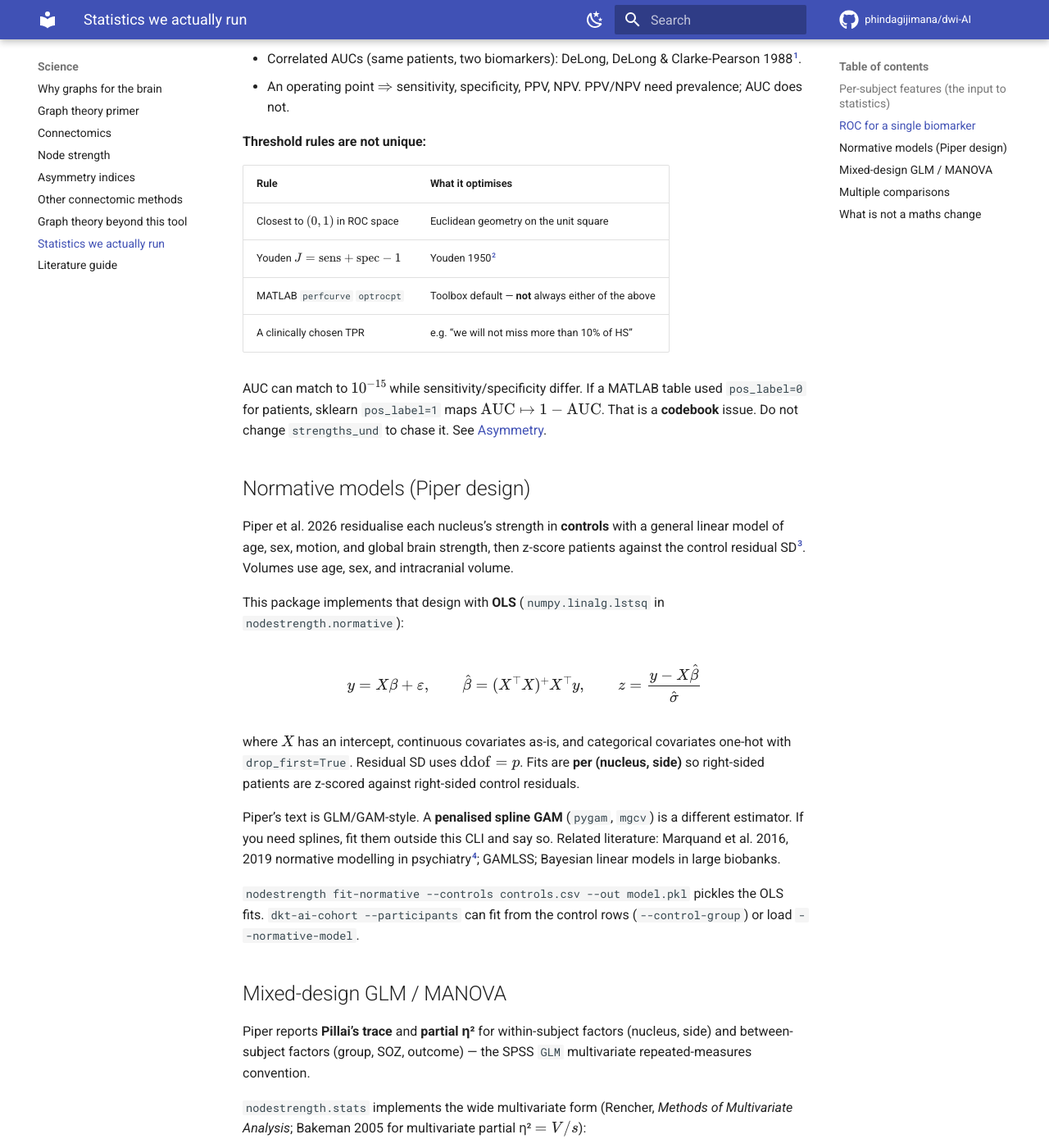
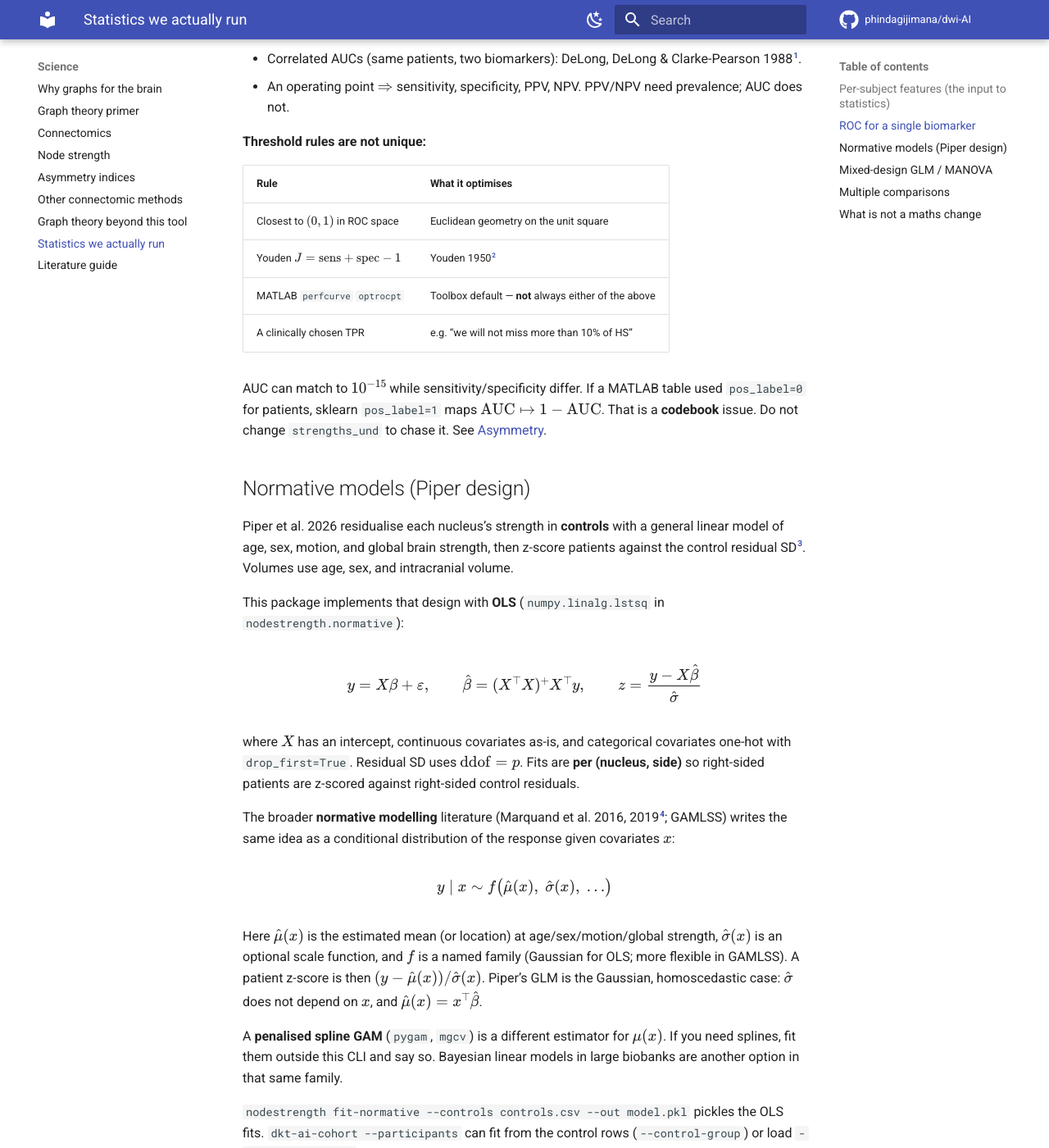
Before and after one commit to phindagijimana/dwi-AI, an MkDocs documentation site: the page built from docs/science/statistics.md, in a window 1280 px wide and 1400 px high, scrolled down 805 px. Shown: the whole window at 82% size. Built offline with MkDocs 1.6.1 and Material for MkDocs 9.7.7, drawn with Linux system fonts in a browser that asks for light colours; comment, search, counter and statistics services are not loaded; part of the change alters nothing that is shown; some of the changed text lies outside the part shown.

Commit message:
Fix MathJax so display equations render instead of raw LaTeX.
Configure arithmatex delimiters and rewrite the GAMLSS/normative model as y | x ~ f(μ̂(x), σ̂(x), …).

Co-authored-by: Cursor <cursoragent@cursor.com>

```diff
--- /dev/null
+++ b/docs/javascripts/mathjax.js
@@ -0,0 +1,19 @@
+window.MathJax = {
+  tex: {
+    inlineMath: [["\\(", "\\)"]],
+    displayMath: [["\\[", "\\]"]],
+    processEscapes: true,
+    processEnvironments: true,
+  },
+  options: {
+    ignoreHtmlClass: ".*|",
+    processHtmlClass: "arithmatex",
+  },
+};
+
+document$.subscribe(() => {
+  MathJax.startup.output.clearCache();
+  MathJax.typesetClear();
+  MathJax.texReset();
+  MathJax.typesetPromise();
+});
--- a/docs/science/statistics.md
+++ b/docs/science/statistics.md
@@ -46,7 +46,15 @@ y = X\beta + \varepsilon, \qquad \hat\beta = (X^\top X)^{+} X^\top y, \qquad z =
 
 where \(X\) has an intercept, continuous covariates as-is, and categorical covariates one-hot with `drop_first=True`. Residual SD uses \(\mathrm{ddof}=p\). Fits are **per (nucleus, side)** so right-sided patients are z-scored against right-sided control residuals.
 
-Piper’s text is GLM/GAM-style. A **penalised spline GAM** (`pygam`, `mgcv`) is a different estimator. If you need splines, fit them outside this CLI and say so. Related literature: Marquand et al. 2016, 2019 normative modelling in psychiatry[^marquand2016]; GAMLSS; Bayesian linear models in large biobanks.
+The broader **normative modelling** literature (Marquand et al. 2016, 2019[^marquand2016]; GAMLSS) writes the same idea as a conditional distribution of the response given covariates \(x\):
+
+\[
+y \mid x \sim f\bigl(\hat{\mu}(x),\; \hat{\sigma}(x),\; \ldots\bigr)
+\]
+
+Here \(\hat{\mu}(x)\) is the estimated mean (or location) at age/sex/motion/global strength, \(\hat{\sigma}(x)\) is an optional scale function, and \(f\) is a named family (Gaussian for OLS; more flexible in GAMLSS). A patient z-score is then \((y-\hat{\mu}(x))/\hat{\sigma}(x)\). Piper’s GLM is the Gaussian, homoscedastic case: \(\hat{\sigma}\) does not depend on \(x\), and \(\hat{\mu}(x)=x^\top\hat\beta\).
+
+A **penalised spline GAM** (`pygam`, `mgcv`) is a different estimator for \(\mu(x)\). If you need splines, fit them outside this CLI and say so. Bayesian linear models in large biobanks are another option in that same family.
 
 `nodestrength fit-normative --controls controls.csv --out model.pkl` pickles the OLS fits. `dkt-ai-cohort --participants` can fit from the control rows (`--control-group`) or load `--normative-model`.
 
--- a/mkdocs.yml
+++ b/mkdocs.yml
@@ -66,6 +66,7 @@ markdown_extensions:
       emoji_generator: !!python/name:material.extensions.emoji.to_svg
 
 extra_javascript:
+  - javascripts/mathjax.js
   - https://unpkg.com/mathjax@3/es5/tex-mml-chtml.js
 
 extra:
```
